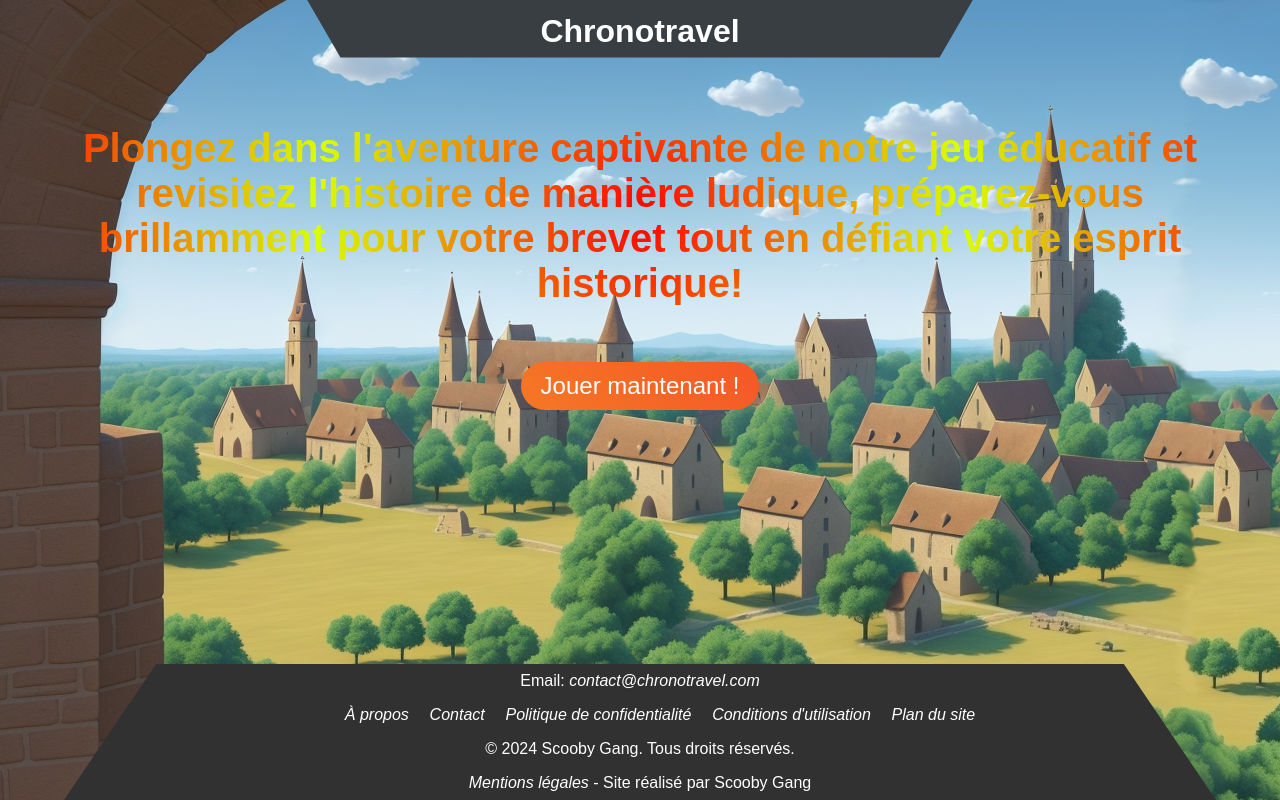
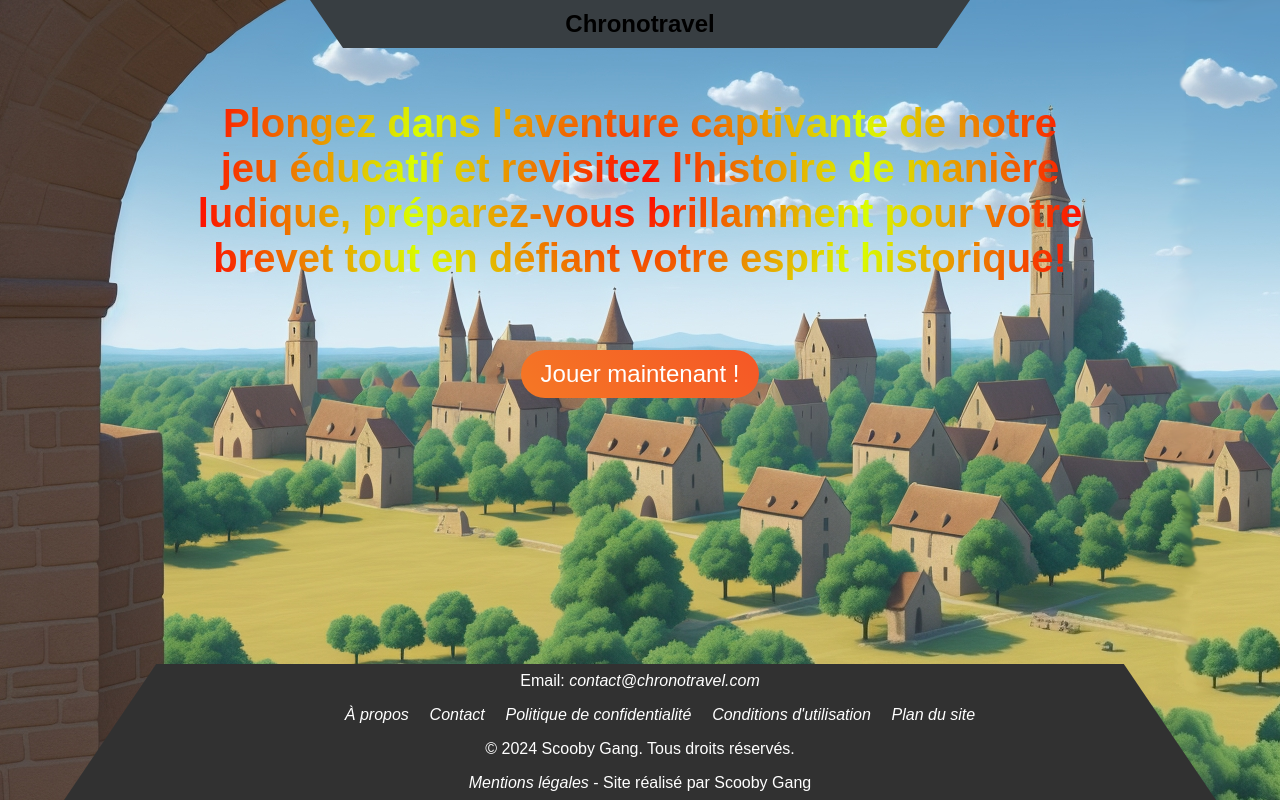
Before and after one commit to MatysMarrot/chronotravel, a PHP site: page /view/landingpage.php in a window 1280 px wide. Run offline with PHP 8.4, Linux system fonts and the light colour scheme.

Commit message:
removed jolan's css

```diff
--- a/view/style/login.css
+++ b/view/style/login.css
@@ -10,122 +10,31 @@
     display: flex;
     flex-direction: column;
     align-items: center;
-  }
-
-  a{
-    color: rgb(0, 0, 0);
-  }
-
-  section{
-    display: flex;
-    flex-direction: column;
-    align-items: center;
-    width: 50%;
-    border: solid 3px rgb(255, 255, 255);
-    border-radius: 15px;
-    background-color: rgb(148, 148, 148);
-    padding: 15px;
-  }
-
-  /** Tableau */
-  table {
-      border-collapse: collapse;
-      width: fit-content;
-  }
-
-  th, td {
-      border: 1px solid rgb(255, 255, 255);
-      padding: 8px;
-      text-align: center;
+    position: relative;
+    min-height: 100%;
   }
 
 
+  /******************** Body *****************************/
 
-  /**Titre **/
-  h1{
-    font-size: xx-large;
-    text-align: center;
-  }
-  h2{
-    margin: 0;
-    padding: 0.5em;
-    transition: all 0.4s;
-  }
-
-
-
-  section ul{
-    list-style: disc;
-  }
-
-  ul{
-    margin: 0;
-    list-style: none;
-   }
-  .ul_horizontal{
-    display: flex;
-    padding: 0;
-  }
-
-  p{
-    text-align: justify;
-  }
-
-  /******************** Body *****************************/
-        /* Header */
-  .actif{
-      color: rgb(255, 136, 0);
-      text-decoration: underline;
-  }
-
-
-  header{
-    clip-path: polygon(0 0, 100% 0, 95% 100%, 5% 100%);
-    padding: 0.8em;
-    margin-bottom: 3em;
-    z-index: 1;
-    top: 0px;
-    position: sticky;
-    height: 2.5vh;
-    width: 50%;
-    background-color: rgb(56, 62, 66);
-    border-bottom-left-radius: 15px;
-    border-bottom-right-radius: 15px;
-    border-top: none;
-  }
-
-
-  header li{
-    text-align: center;
-    flex-basis: 25%;
-  }
-
-  header a{
-    color: rgb(255, 255, 255);
-    font-size: large;
-    font-weight: 1000;
-    transition: all 0.4s;
-    text-decoration: none;
-  }
-
-  header a:hover{
-    font-size: 15pt;
-    transition: all 0.4s;
-  }
-
-
-          /* Main */
+  /* Main */
   main {
     width: 100%;
     display: flex;
     justify-content: center;
     align-items: center;
+    min-height: 100%;
+    margin-bottom: 150px;
   }
 
   /* Connection page */
   .connection {
     display: flex;
     flex-direction: column;
+    background-color: rgba(100, 100, 100, .9);
+    padding: 20px;
+    width: 380px;
+    border-radius: 10%;
   }
   .connection form {
     display: flex;
@@ -147,12 +56,44 @@
     border: none;
     background-color: transparent;
   }
+  .connection a {
+    color: black;
+    text-decoration: none;
+    font-weight: bold;
+  }
+  .connection a:hover {
+    text-decoration: underline;
+  }
   .connectionpage h1 {
-    margin:0;
-    color: white;
+    font-size: 1.5em;
+    margin: 0;
   }
   .connectionpage {
-    height: 4vh;
+    display: flex;
+    flex-direction: row;
+    justify-content: space-around;
+    align-items: baseline;
+    padding: 10px;
+    clip-path: polygon(0 0, 100% 0, 95% 100%, 5% 100%);
+    top: 0px;
+    position: sticky;
+    width: 50%;
+    z-index: 1;
+    background-color: rgb(56, 62, 66);
+    margin-bottom: 20px;
+  }
+  .connectionpage a {
+    text-decoration: none;
+    color: white;
+    font-weight: bold;
+    font-size: 1.2em;
+  }
+  .connectionpage a:hover {
+    text-decoration: underline;
+  }
+  .connection .error {
+    font-size: 0.8em;
+    color: red;
   }
 
   /* Landing Page */
@@ -166,6 +107,7 @@
   background-clip: text;
   color: transparent;
   text-align: center;
+  width: 70%;
 }
 .landingpage .button {
   border: 0;
@@ -179,7 +121,6 @@
   font-size: 1.5em;
   box-shadow: 0px -0px 0px 0px rgba(248, 64, 64, 0.5), 0px 0px 0px 0px rgba(255, 143, 39, 0.5);
   transition: all .2s;
-  z-index: 1;
   margin-bottom: 20px;
   text-decoration: none;
 }
@@ -216,7 +157,7 @@
     clip-path: polygon(8% 0, 92% 0, 100% 100%, 0% 100%);
     position: fixed;
     bottom: 0;
-  }
+}
   footer a {
     color: white;
     text-decoration: none;
```
